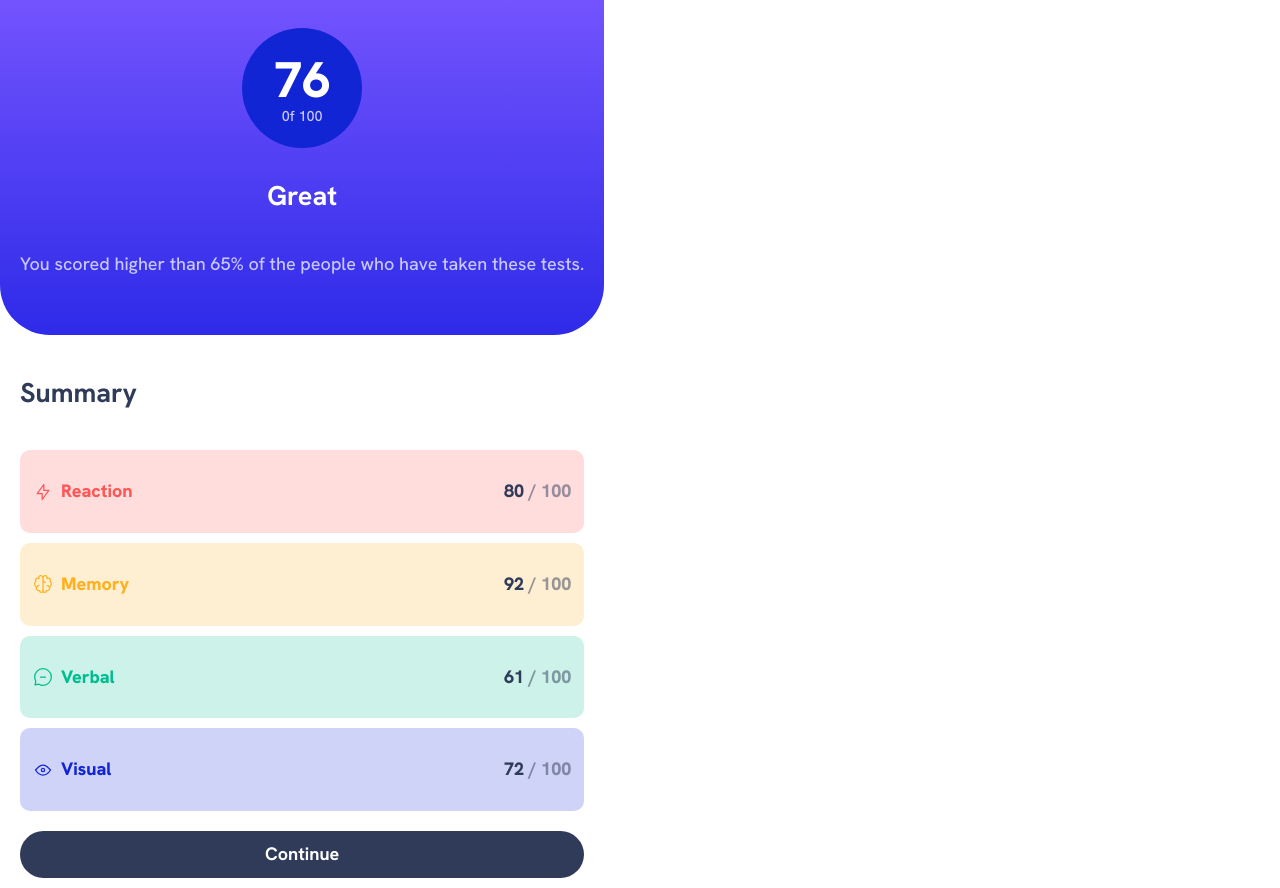
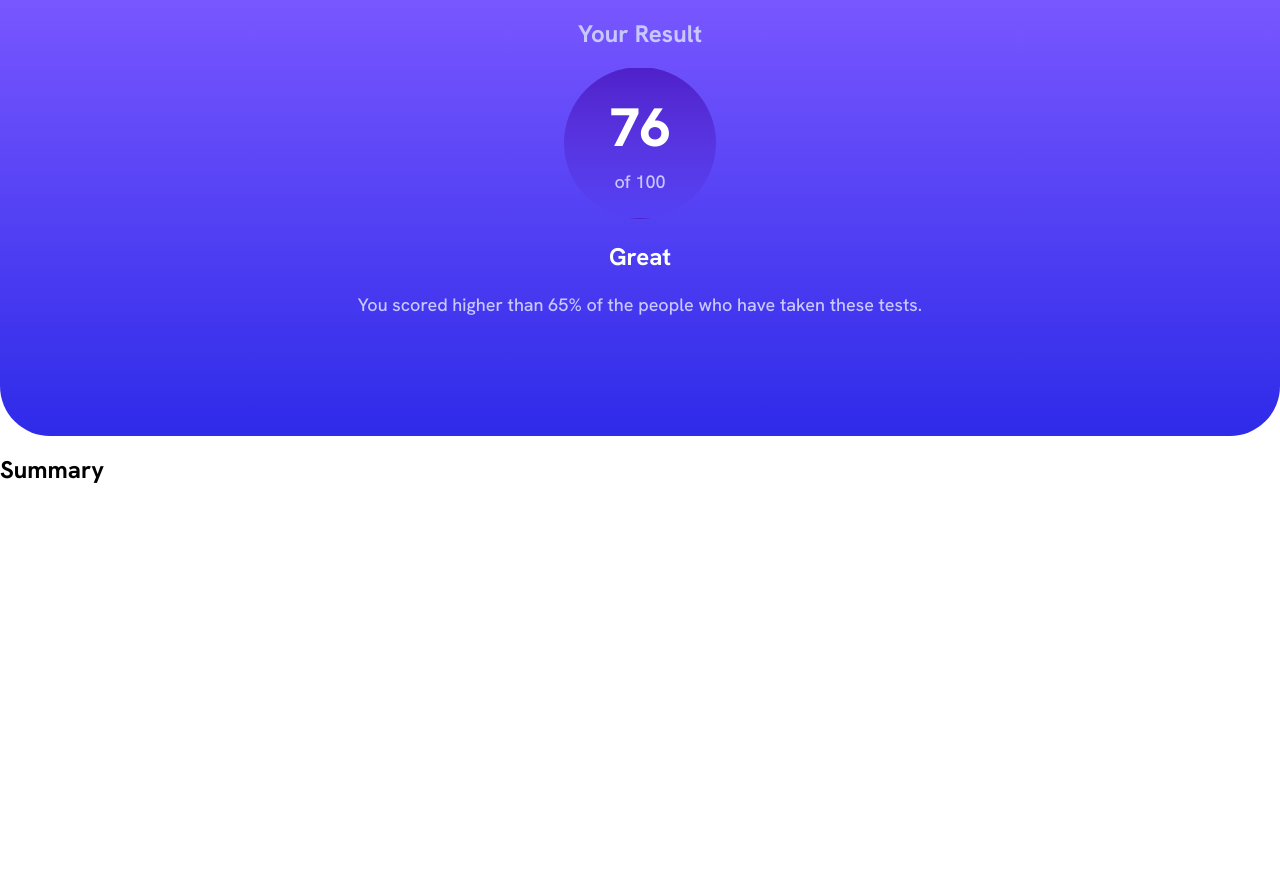
Before and after one commit to xantosromerodev/results-summary-component, a plain HTML site: page index.html in a window 1280 px wide. After the commit the page ends 800 px from the top, so only its background shows below. Drawn offline with Linux system fonts and the light colour scheme.

Commit message:
Tarjeta left terminado v1.0

```diff
--- a/css/style.css
+++ b/css/style.css
@@ -1,162 +1,90 @@
 /* Fuente */
 @import url('https://fonts.googleapis.com/css2?family=Hanken+Grotesk:wght@500;700;800&display=swap');
 
+/* Variables */
 :root {
-    /* Primario */
-    --light-red: hsl(0, 100%, 67%);
-    --orange-yellow: hsl(39, 100%, 56%);
-    --green-teal: hsl(166, 100%, 37%);
-    --cobalt-blue: hsl(234, 85%, 45%);
-
-    /* Gradiente */
-    --light-slate-blue: hsl(252, 100%, 67%);
-    --light-royal-blue: hsl(241, 81%, 54%);
-    --violet-blue: hsla(256, 72%, 46%, 1);
-    --persian-blue: hsla(241, 72%, 46%, 0);
-
-    /* Neutral */
-    --white-color: hsl(0, 0%, 100%);
-    --pale-blue: hsl(221, 100%, 96%);
-    --light-lavender: hsl(241, 100%, 89%);
-    --dark-gray-blue: hsl(224, 30%, 27%);
+    --white-color: #ffffff;
 }
 
 body {
-    background-color: var(--white-color);
-    color: var(--white-color);
-
     font-family: 'Hanken Grotesk', sans-serif;
-    font-size: 18px;
+    font-size: 16px;
     font-weight: 500;
-
+    width: 100vw;
     height: 100vh;
-    width: 100vw;
-    display: flex;
-    justify-content: flex-start;
-    align-items: center;
-    /* flex-direction: column; */
-    /* overflow: hidden; */
-}
-
-/* Tarjeta hijo - izquierda */
-.card__left {
-    background: linear-gradient(to bottom, var(--light-slate-blue) 10%, var(--light-royal-blue) 100%);
-    text-align: center;
-    height: 50vh;
-    border-bottom-left-radius: 50px;
-    border-bottom-right-radius: 50px;
-}
-
-/* Titulo(Your Result), texto(You scored...) */
-.card__left--title, .card__left--copy {
-    color: var(--light-lavender);
-    padding: 20px;
-}
-
-/* Circulo(76 of 100) */
-.card__circle {
-    background-color: var(--dark-gray-blue);
-    background: linear-gradient(to bottom, var(--cobalt-blue) 100%, var(--light-royal-blue) 10%);
-
-    width: 120px;
-    height: 120px;
-    border-radius: 120px;
-    margin: 0 auto;
-
-    display: flex;
-    justify-content: center;
-    align-items: center;
-    flex-direction: column;
-}
-
-/* Numero(76) */
-.card__circle--number {
-    font-size: 50px;
-    font-weight: 800;
-}
-
-/* Rango(0f 100) */
-.card__circle--range {
-    color: var(--light-lavender);
-}
-
-/* Subtitulo(Great) */
-.card__left--subtitle{
-    padding-top: 10px;
+    overflow: hidden;
 }
 
 
-/* Tarjeta hijo - derecha */
-.card__right {
-    background-color: var(--white-color);
-    color: var(--dark-gray-blue);
-}
-
-/* Titulo(Summary) */
-.card__right--title {
-    padding: 20px;
-}
-/*
-.card__summary {
-    border: solid;
-} */
-
-/* Cards Lists */
-.summary__list {
-    display: flex;
-    justify-content: space-between;
-
-    background-color: var(--white-color);
-    padding: 13px;
-    margin: 10px 20px;
-    border-radius: 10px;
-    font-weight: 800;
-}
-
-.list__bgcolor--red {background-color: hsla(0, 100%, 67%, 0.2);}
-.list__bgcolor--orange {background-color: hsla(39, 100%, 56%, 0.2)}
-.list__bgcolor--green {background-color: hsla(166, 100%, 37%, 0.2);}
-.list__bgcolor--blue {background-color: hsla(234, 85%, 45%, 0.2);}
-
-.list__align {
-    display: flex;
-    align-items: center;
-}
-
-img {
-    display: inline-block;
-    padding-right: 8px;
-}
-
-.list__text--red { color: hsl(0, 100%, 67%);}
-.list__text--orange {color: hsl(39, 100%, 56%);}
-.list__text--green {color: hsl(166, 100%, 37%);}
-.list__text--blue {color: hsl(234, 85%, 45%);}
-
-/* Number (/100) */
-.list__number--color {
-    color: hsla(224, 30%, 27%, 0.5);
-}
-
-/* Button(Continue) */
-.button {
+/* ========== Estilos generales ========== */
+.dflex {
     display: flex;
     justify-content: center;
     align-items: center;
 }
 
-.btn {
-    display: inline-block;
-    padding: 13px;
-    border: none;
-    margin: 10px 20px;
-    width: 100%;
-    border-radius: 43px;
+p {
+    font-size: 18px;
 }
 
-.btn__bgcolor {
-    color: var(--white-color);
-    background-color: var(--dark-gray-blue);
-    font-size: 18px;
-    font-weight: 700;
+
+/* ========== Estilos card left ========== */
+
+.card {
+    width: 100vw;
+    height: 100vh;
+    flex-direction: column;
 }
+
+.card__left {
+    width: 100%;
+    height: 60vh;
+    text-align: center;
+    background: linear-gradient(to bottom, hsl(252, 100%, 67%), hsl(241, 81%, 54%));
+    color: #ffffff;
+    border-bottom-left-radius: 50px;
+    border-bottom-right-radius: 50px;
+}
+
+.card__left--title {
+    color: hsl(241, 100%, 89%);
+}
+
+.card__circle {
+    border: 1px solid transparent;
+    background: linear-gradient(to bottom, hsla(256, 72%, 46%, 1), hsla(241, 72%, 46%, 0));
+    width: 150px;
+    height: 150px;
+    margin: auto;
+    border-radius: 150px;
+    flex-direction: column;
+}
+
+.circle__large--number {
+    font-size: 54px;
+    font-weight: 800;
+    margin-top: 20px;
+}
+
+.circle__small--number {
+    margin-top: -40px;
+    color: hsl(241, 100%, 89%);
+}
+
+.card__left--subtitle {
+    font-size: 24px;
+}
+
+.card__left--text {
+    margin: 0 20px;
+    font-weight: 500;
+    color: hsl(241, 100%, 89%);
+}
+
+
+/* ========== Estilos card right ========== */
+.card__right {
+    background-color: #ffffff;
+    width: 100%;
+    height: 50vh;
+}
--- a/index.html
+++ b/index.html
@@ -13,53 +13,26 @@
     <title>Results Summary Component</title>
 </head>
 
-<body>
+<body class="dflex">
 
     <main>
-        <div class="card">
+        <section class="card dflex">
+
             <div class="card__left">
                 <h2 class="card__left--title">Your Result</h2>
-                <div class="card__circle">
-                    <span class="card__circle--number">76</span>
-                    <small class="card__circle--range">0f 100</small>
+                <div class="card__circle dflex">
+                    <p class="circle__large--number">76</p>
+                    <p class="circle__small--number">of 100</p>
                 </div>
-                <h2 class="card__left--subtitle">Great</h2>
-                <p class="card__left--copy">You scored higher than 65% of the people who have taken these tests.</p>
+                <h3 class="card__left--subtitle">Great</h3>
+                <p class="card__left--text">You scored higher than 65% of the people who have taken these tests.</p>
             </div>
 
             <div class="card__right">
-                <h2 class="card__right--title">Summary</h2>
-                <div class="card__summary">
-                    <!-- Reaction List -->
-                    <div class="summary__list list__bgcolor--red">
-                        <div class="list__align"><img src="images/icon-reaction.svg" alt="Reaction Icon"><span
-                                class="list__text--red">Reaction</span></div>
-                        <p>80<span class="list__number--color"> / 100</span></p>
-                    </div>
-                    <!-- Memory List -->
-                    <div class="summary__list list__bgcolor--orange">
-                        <div class="list__align"><img src="images/icon-memory.svg" alt="Memory Icon"><span
-                                class="list__text--orange">Memory</span></div>
-                        <p>92<span class="list__number--color"> / 100</span></p>
-                    </div>
-                    <!-- Verbal List -->
-                    <div class="summary__list list__bgcolor--green">
-                        <div class="list__align"><img src="images/icon-verbal.svg" alt="Verbal Icon"><span
-                                class="list__text--green">Verbal</span></div>
-                        <p>61<span class="list__number--color"> / 100</span></p>
-                    </div>
-                    <!-- Visual List -->
-                    <div class="summary__list list__bgcolor--blue">
-                        <div class="list__align"><img src="images/icon-visual.svg" alt="Visual Icon"><span
-                                class="list__text--blue">Visual</span></div>
-                        <p>72<span class="list__number--color"> / 100</span></p>
-                    </div>
-                </div>
-                <div class="button">
-                    <button class="btn btn__bgcolor">Continue</button>
-                </div>
+                <h2>Summary</h2>
+
             </div>
-        </div>
+        </section>
     </main>
 
 </body>
```
